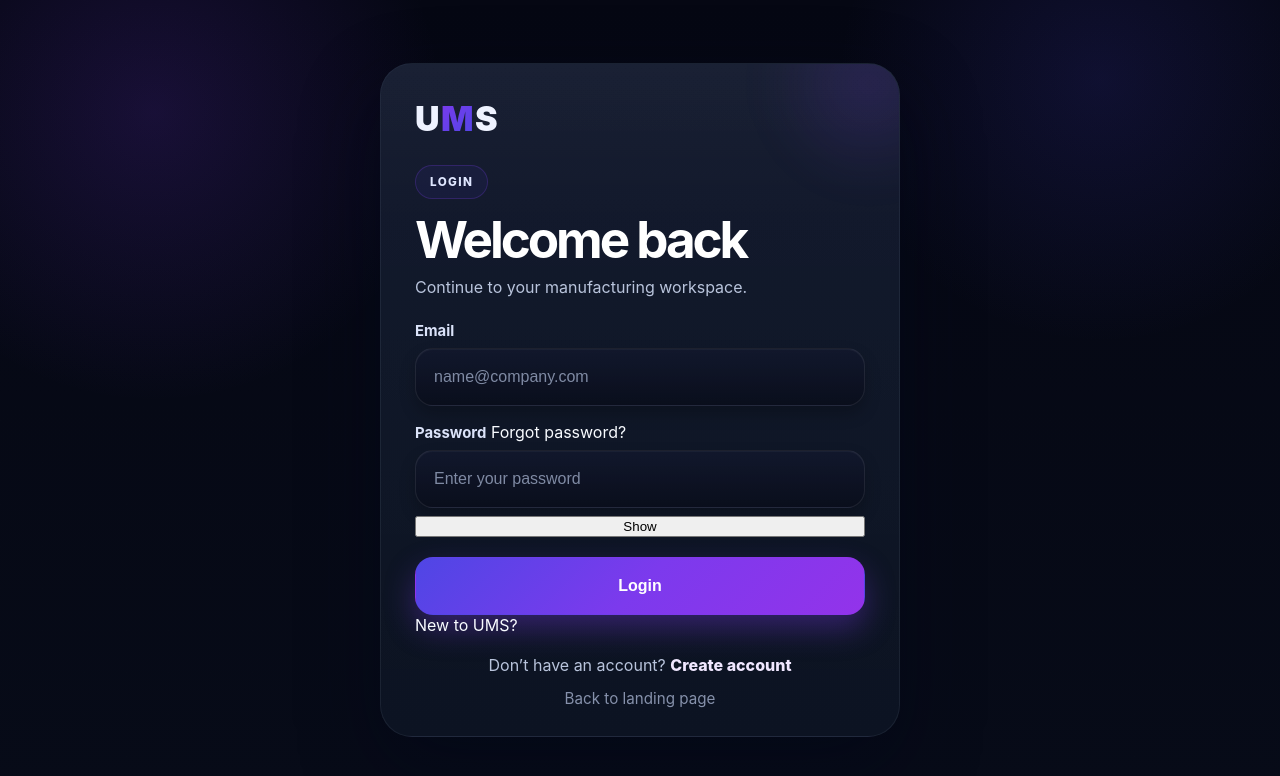
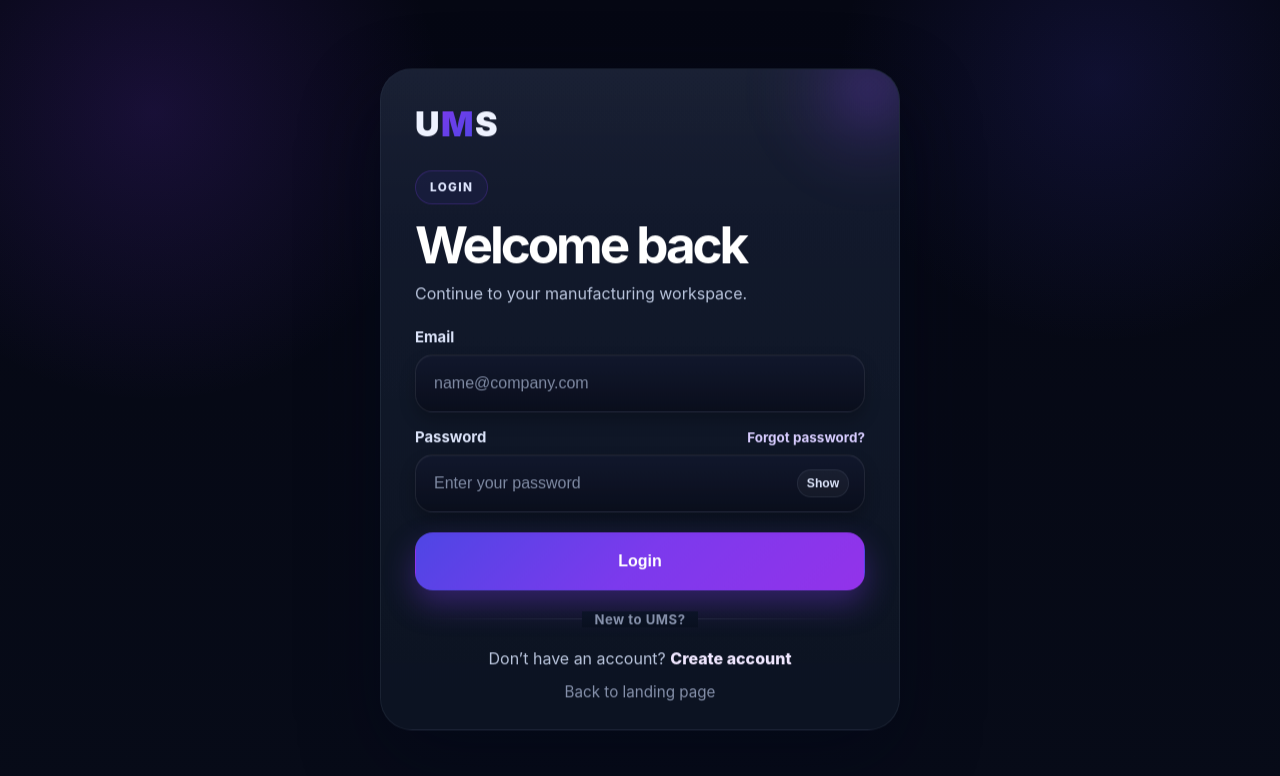
Before and after one commit to bracekk/UMS-Unity-Manufacturing-Solutions, a Flask app: page /login in a window 1280 px wide. Shown: the top 776 px of the page. Run offline with Flask 3, Linux system fonts and the light colour scheme.

Commit message:
Update auth.css

```diff
--- a/static/css/auth.css
+++ b/static/css/auth.css
@@ -362,3 +362,165 @@ a {
         margin-bottom: 22px;
     }
 }
+
+.auth-shell {
+    --mx: 50%;
+    --my: 50%;
+}
+
+.auth-shell::before {
+    background:
+        radial-gradient(circle at var(--mx) var(--my), rgba(124, 58, 237, 0.16), transparent 34%),
+        radial-gradient(circle, rgba(124, 58, 237, 0.16), transparent 68%);
+}
+
+.auth-shell-login {
+    max-width: 540px;
+}
+
+.auth-label-row {
+    display: flex;
+    align-items: center;
+    justify-content: space-between;
+    gap: 12px;
+}
+
+.auth-inline-link {
+    color: #d7ccff;
+    font-size: 0.84rem;
+    font-weight: 700;
+    transition: color 0.18s ease, opacity 0.18s ease;
+}
+
+.auth-inline-link:hover {
+    color: #ffffff;
+}
+
+.auth-divider {
+    position: relative;
+    margin: 18px 0 8px;
+    text-align: center;
+}
+
+.auth-divider::before {
+    content: "";
+    position: absolute;
+    left: 0;
+    right: 0;
+    top: 50%;
+    height: 1px;
+    background: linear-gradient(90deg, transparent, rgba(148, 163, 184, 0.18), transparent);
+}
+
+.auth-divider span {
+    position: relative;
+    z-index: 1;
+    padding: 0 12px;
+    background: linear-gradient(180deg, #0c1428 0%, #09101f 100%);
+    color: var(--text-muted);
+    font-size: 0.82rem;
+    font-weight: 700;
+    letter-spacing: 0.04em;
+}
+
+.auth-field {
+    position: relative;
+    opacity: 0;
+    transform: translateY(10px);
+}
+
+.auth-field.auth-field-reveal {
+    animation: authFieldReveal 0.55s ease forwards;
+    animation-delay: var(--auth-delay, 0s);
+}
+
+.auth-field.is-focused label,
+.auth-field.has-value label {
+    color: #ffffff;
+}
+
+.auth-field-password input {
+    padding-right: 84px;
+}
+
+.auth-password-toggle {
+    position: absolute;
+    right: 16px;
+    bottom: 15px;
+    min-width: 52px;
+    height: 28px;
+    border-radius: 999px;
+    border: 1px solid rgba(148, 163, 184, 0.12);
+    background: rgba(255, 255, 255, 0.04);
+    color: #dbe3f9;
+    font-size: 0.76rem;
+    font-weight: 800;
+    cursor: pointer;
+    transition: all 0.18s ease;
+}
+
+.auth-password-toggle:hover {
+    background: rgba(124, 58, 237, 0.18);
+    border-color: rgba(124, 58, 237, 0.26);
+    color: #fff;
+}
+
+.auth-btn.is-loading {
+    opacity: 0.82;
+    cursor: wait;
+    transform: none;
+}
+
+.auth-shell-ready {
+    animation: authShellFloat 5.5s ease-in-out infinite;
+}
+
+@keyframes authFieldReveal {
+    0% {
+        opacity: 0;
+        transform: translateY(10px);
+    }
+    100% {
+        opacity: 1;
+        transform: translateY(0);
+    }
+}
+
+@keyframes authShellFloat {
+    0%, 100% {
+        transform: translateY(0px);
+    }
+    50% {
+        transform: translateY(-2px);
+    }
+}
+
+@media (max-width: 720px) {
+    .auth-label-row {
+        align-items: flex-start;
+        flex-direction: column;
+        gap: 6px;
+    }
+
+    .auth-password-toggle {
+        bottom: 14px;
+    }
+}
+
+.auth-label-row {
+    display: flex;
+    align-items: center;
+    justify-content: space-between;
+    gap: 12px;
+}
+
+.auth-inline-link {
+    color: #d7ccff;
+    font-size: 0.84rem;
+    font-weight: 700;
+    transition: color 0.18s ease;
+}
+
+.auth-inline-link:hover {
+    color: #ffffff;
+}
```
